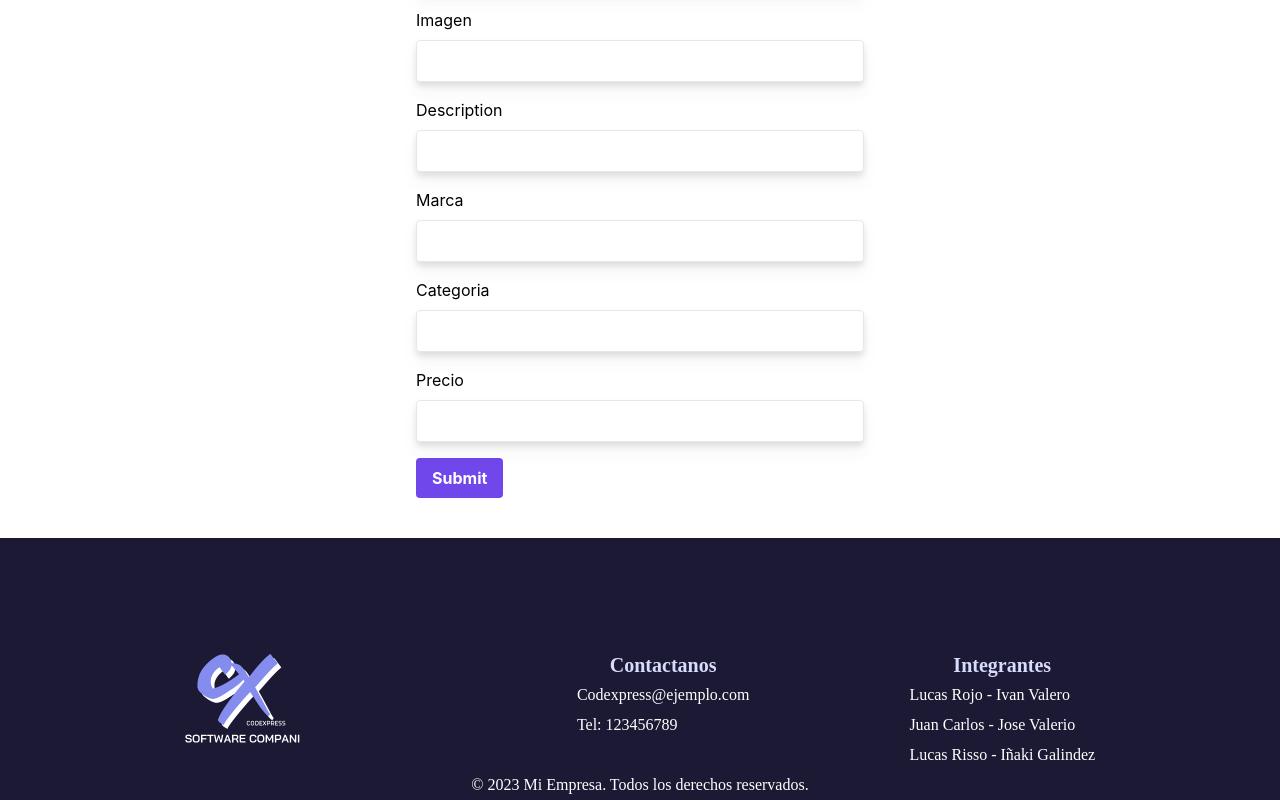
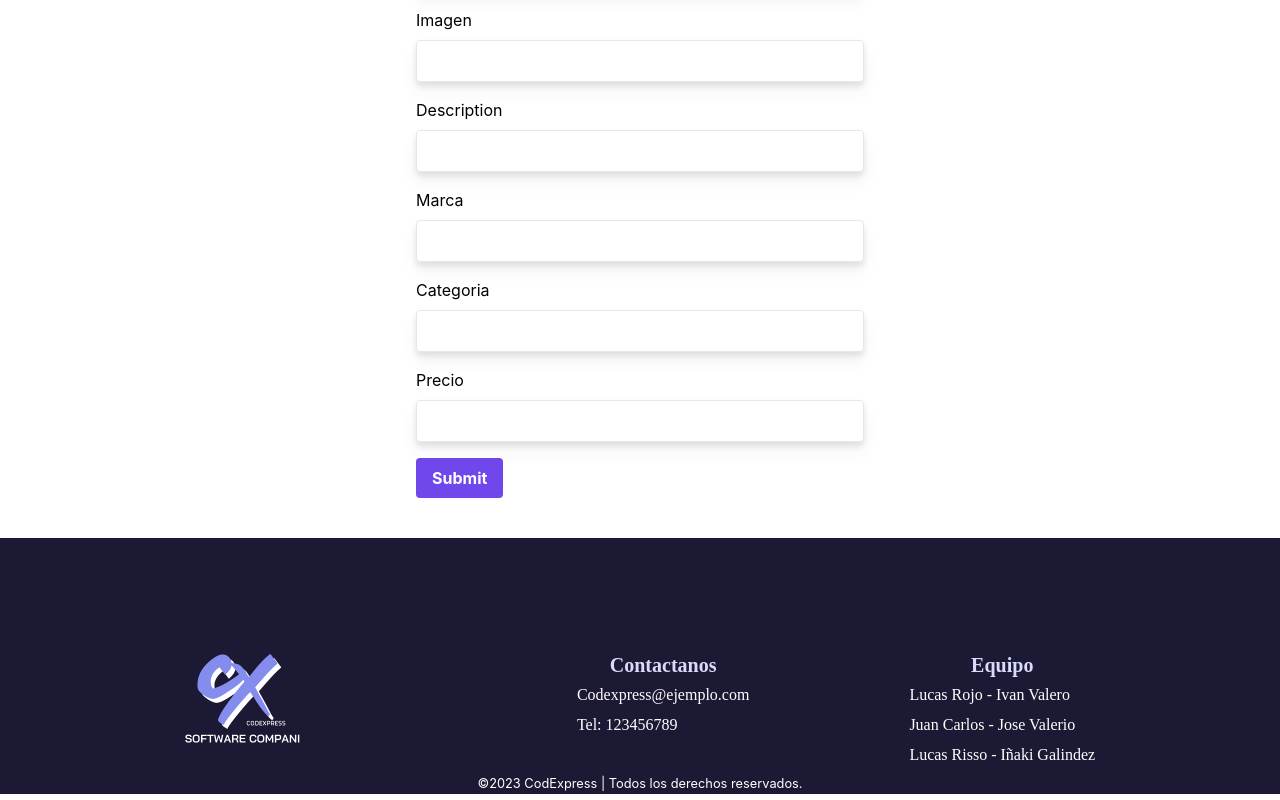
Before and after one commit to RLuna-1/ecommerce-pf-11, a React (Create React App) app in the folder client/: page /vender in a window 1280 px wide. Shown: the part 282-1082 px from the top of the page. Built offline with nearby package versions, Linux system fonts and the light colour scheme.

Commit message:
client/src/components/Footer. modificar
Se modifica derechos de autor con la Function new Date()

```diff
--- a/client/src/components/Footer.jsx
+++ b/client/src/components/Footer.jsx
@@ -8,7 +8,9 @@ const Footer = () => {
 		<footer className={styles.footer}>
 			<div className={styles.footerContent}>
 				<div className={styles.DivLogo}>
-                    <a href="/"><img className={styles.Logo} src={LogoOscuro}/></a>
+					<a href='/'>
+						<img className={styles.Logo} src={LogoOscuro} />
+					</a>
 				</div>
 			</div>
 			<div className={styles.Contactos}>
@@ -17,13 +19,18 @@ const Footer = () => {
 				<p>Tel: 123456789</p>
 			</div>
 			<div className={styles.Compañia}>
-                <h2>Integrantes</h2>
+				<h2>Equipo</h2>
 				<p>Lucas Rojo - Ivan Valero</p>
 				<p>Juan Carlos - Jose Valerio</p>
 				<p>Lucas Risso - Iñaki Galindez</p>
 			</div>
-            <p>© 2023 Mi Empresa. Todos los derechos reservados.</p>
+			<div className={styles.derechosReservados}>
+				<small>
+					&copy;{new Date().getFullYear()} CodExpress | Todos los
+					derechos reservados.
+				</small>
+			</div>
 		</footer>
-    )
+	);
 }
 export default Footer
```
Lines whose indentation alone changed are shown as unchanged.
